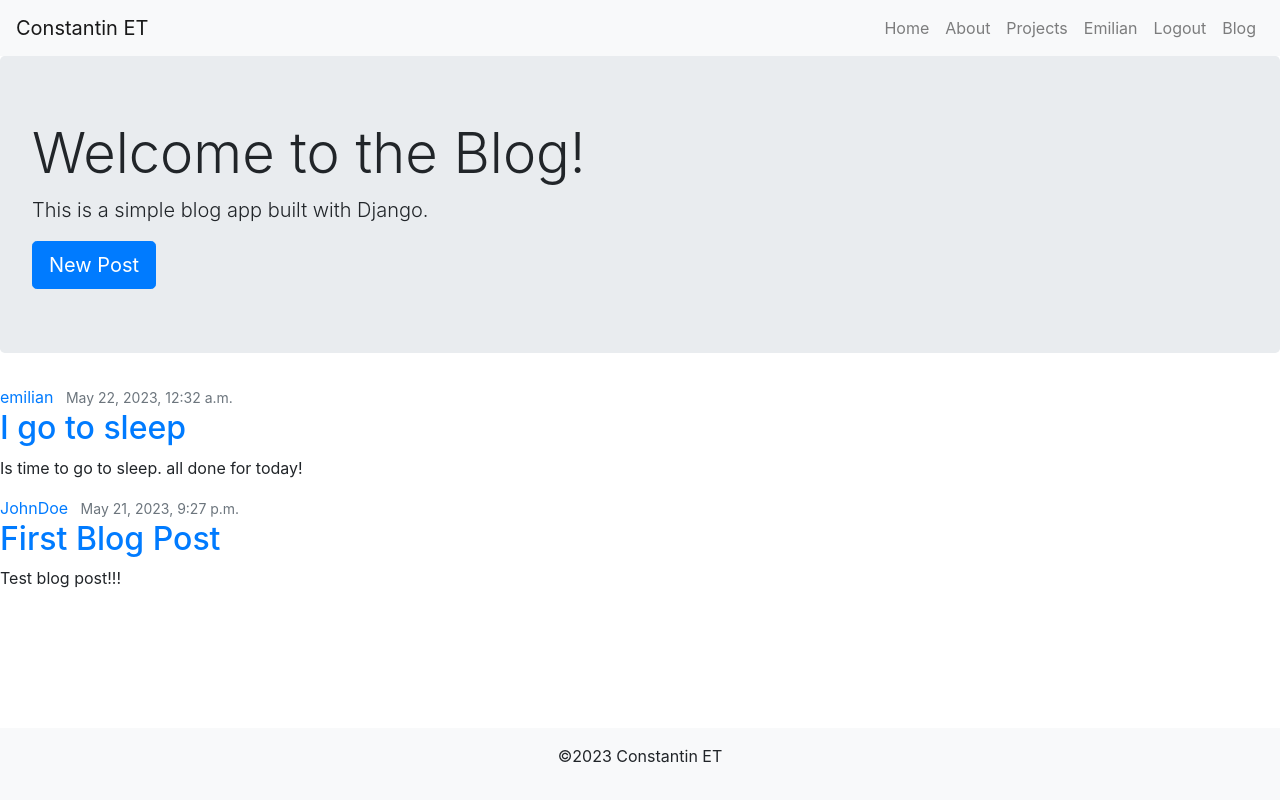
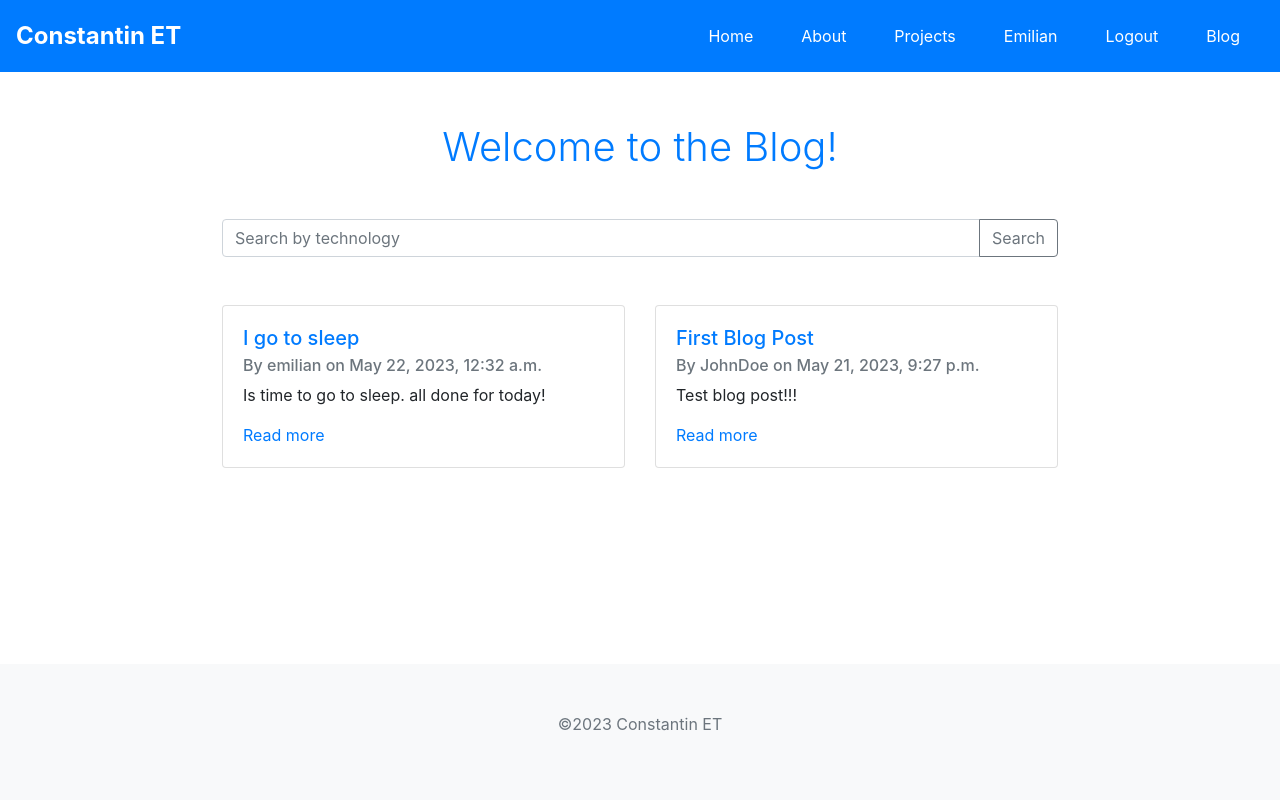
Before and after one commit to Constantin-E-T/constantin_et_portfolio, a Django app: page /blog/ in a window 1280 px wide. Run offline with Django 4.2, Linux system fonts and the light colour scheme; a user stored in the database is signed in; data comes from the database, SQL or seed files in the repository; both versions use the stored data as it was after the commit.

Commit message:
added more styling

```diff
--- a/blog/templates/blog/home.html
+++ b/blog/templates/blog/home.html
@@ -2,32 +2,42 @@
 
 {% extends "portfolio/base_generic.html" %}
 
+{% load static %}
+
+{% block extra_css %}
+    <link rel="stylesheet" type="text/css" href="{% static 'portfolio/css/blog_styles.css' %}">
+{% endblock %}
+
 {% block content %}
-    <div class="content-section">
-        <div class="jumbotron">
-            <h1 class="display-4">Welcome to the Blog!</h1>
-            <p class="lead">This is a simple blog app built with Django.</p>
-            {% if user.is_authenticated %}
-                <a class="btn btn-primary btn-lg" href="{% url 'blog-create' %}" role="button">New Post</a>
-            {% endif %}
+    <div class="container my-5">
+        <h1 class="display-4 text-center mb-5">Welcome to the Blog!</h1>
+
+        <!-- Search form -->
+        <form method="GET" action="" class="mb-5">
+            <div class="input-group">
+                <input type="text" class="form-control" placeholder="Search by technology" name="q" value="{{ request.GET.q }}">
+                <div class="input-group-append">
+                    <button class="btn btn-outline-secondary" type="submit">Search</button>
                 </div>
+            </div>
+        </form>
+
+        <!-- Blog posts -->
+        <div class="row">
             {% for blog in blogs %}
-            <article class="media content-section">
-                <div class="media-body">
-                    <div class="article-metadata">
-                        {% if user.is_authenticated %}
-            <a class="mr-2" href="{% url 'profile' %}">{{ blog.author }}</a>
-            {% else %}
-            <span class="mr-2 text-muted">{{ blog.author }}</span>
-            {% endif %}
-                        <small class="text-muted">{{ blog.date_posted }}</small>
+            <div class="col-lg-6 mb-4">
+                <div class="card">
+                    <div class="card-body">
+                        <h5 class="card-title"><a href="{% url 'blog-detail' blog.id %}">{{ blog.title }}</a></h5>
+                        <h6 class="card-subtitle mb-2 text-muted">By {{ blog.author }} on {{ blog.date_posted }}</h6>
+                        <p class="card-text">{{ blog.content }}</p>
+                        <a href="{% url 'blog-detail' blog.id %}" class="card-link">Read more</a>
                     </div>
-                    <h2><a class="article-title" href="{% url 'blog-detail' blog.id %}">{{ blog.title }}</a></h2>
-                    <p class="article-content">{{ blog.content }}</p>
                 </div>
-            </article>
+            </div>
             {% empty %}
             <p>No posts yet.</p>
             {% endfor %}
         </div>
+    </div>
 {% endblock content %}
--- a/portfolio/static/css/styles.css
+++ b/portfolio/static/css/styles.css
@@ -1,4 +1,32 @@
 /* portfolio/static/portfolio/css/styles.css */
+
+.container {
+    max-width: 900px !important;
+    margin: auto !important;
+    padding: 2rem !important;
+}
+
+.display-4 {
+    font-size: 2.5rem !important;
+    color: #007bff !important; /* Vivid blue color */
+}
+
+.lead {
+    font-size: 1.25rem !important;
+    color: #6c757d !important;
+}
+
+.btn-lg {
+    padding: 1rem 2rem !important;
+    font-size: 1.25rem !important;
+    background-color: #007bff !important; /* Vivid blue color */
+    border-color: #007bff !important; /* Vivid blue color */
+}
+
+.btn-lg:hover {
+    background-color: #0056b3 !important; /* Darker blue color on hover */
+    border-color: #0056b3 !important; /* Darker blue color on hover */
+}
 
 .card-img-top {
     height: 200px;
@@ -6,11 +34,9 @@
 }
 
 .testimonial-card {
-    margin: 20px;
-    padding: 20px;
-    border: 1px solid #ddd;
-    border-radius: 10px;
-    box-shadow: 0 4px 8px 0 rgba(0,0,0,0.2);
+    max-width: 700px !important;
+    margin: auto !important;
+    text-align: center !important;
 }
 
 .carousel-control-next-icon, .carousel-control-prev-icon {
@@ -20,3 +46,35 @@
 .carousel-inner {
     padding: 20px;
 }
+
+.navbar {
+    background-color: #007bff !important; /* Vivid blue color */
+    color: #fff !important;
+}
+
+.navbar-brand {
+    color: #fff !important; /* white color for contrast */
+    font-size: 1.5rem !important; /* make the brand a bit larger */
+    font-weight: bold !important; /* make the brand bold */
+}
+
+.navbar-nav {
+    list-style-type: none !important; /* remove bullet points */
+}
+
+.nav-item {
+    padding: 0.5rem 1rem !important; /* give each item some space */
+}
+
+.nav-link {
+    color: #fff !important;
+}
+
+.nav-link:hover {
+    color: #ddd !important; /* lighter color on hover for feedback */
+}
+
+.footer {
+    background-color: #f8f9fa !important; /* Light gray color */
+    color: #6c757d !important; /* Dark gray color */
+}
--- a/portfolio/templates/portfolio/navbar.html
+++ b/portfolio/templates/portfolio/navbar.html
@@ -1,6 +1,6 @@
 <!-- constantin_et/portfolio/templates/portfolio/navbar.html -->
 
-<nav class="navbar navbar-expand-lg navbar-light bg-light">
+<nav class="navbar navbar-expand-lg">
     <a class="navbar-brand" href="{% url 'home' %}">Constantin ET</a>
     <div class="collapse navbar-collapse">
         <ul class="navbar-nav ml-auto">
```
Also changed, not shown: blog/static/css/blog_detail_styles.css (added, +33 -0 lines), blog/static/css/blog_styles.css (added, +33 -0 lines), blog/templates/blog/blog_detail.html (+18 -25 lines), portfolio/static/css/about_styles.css (added, +20 -0 lines), portfolio/static/css/projects_styles.css (added, +31 -0 lines), portfolio/templates/portfolio/about.html (+20 -8 lines), portfolio/templates/portfolio/home.html (+8 -6 lines), portfolio/templates/portfolio/projects.html (+6 -2 lines), db.sqlite3. Lines whose indentation alone changed are shown as unchanged.
